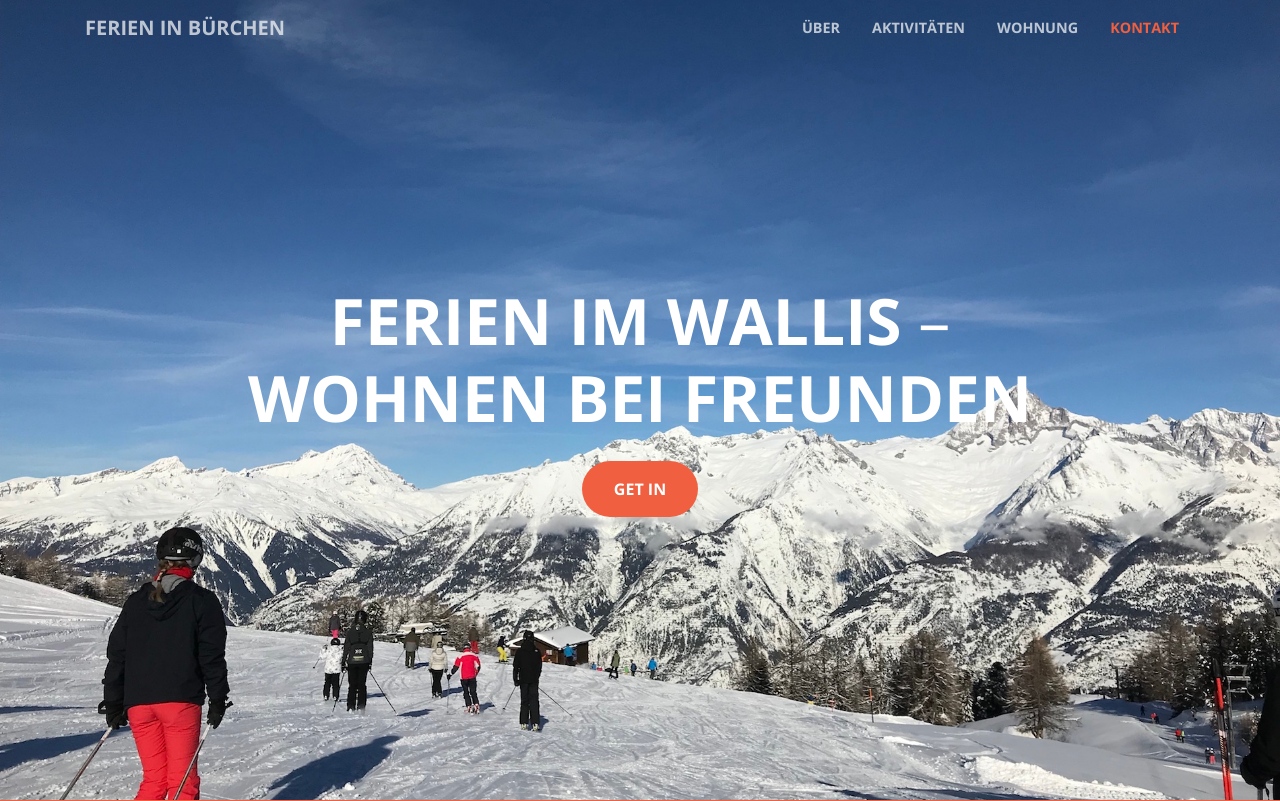
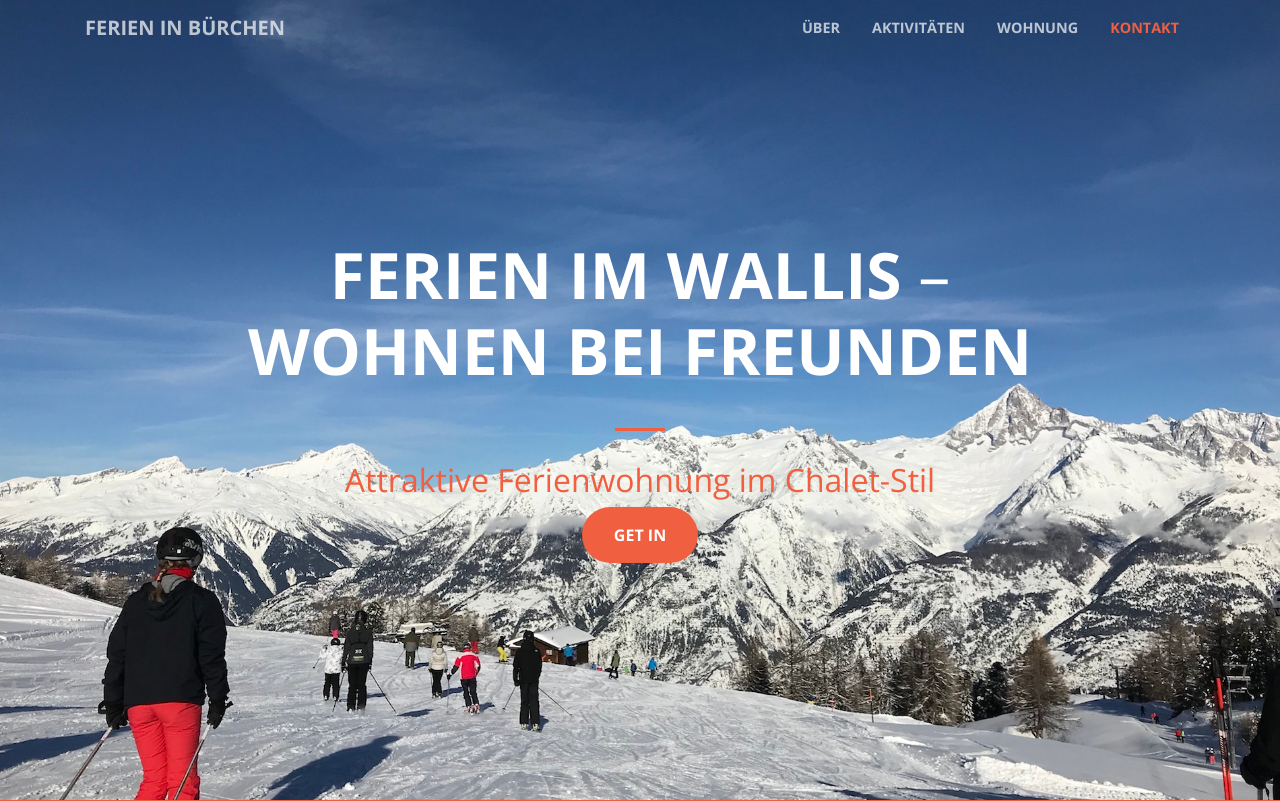
Before and after one commit to kkroesch/fewo-scheduler, a Django app: template website/template/index.html in a window 1280 px wide. Shown: the top 801 px of the page. Run offline with Django 3.2, Linux system fonts and the light colour scheme; the template is opened without the code that fills it, so the values that code supplies are empty; some libraries are stand-ins or nearby versions.

Commit message:
added subheader

```diff
--- a/website/template/index.html
+++ b/website/template/index.html
@@ -64,7 +64,8 @@
             </h1>
           </div>
           <div class="col-lg-8 mx-auto">
-            <p></p>
+            <hr/>
+            <h2 class="section-heading" style="color:#F05F40">Attraktive Ferienwohnung im Chalet-Stil</h2>
             <a class="btn btn-primary btn-xl js-scroll-trigger" href="#about">Get In</a>
           </div>
         </div>
```
